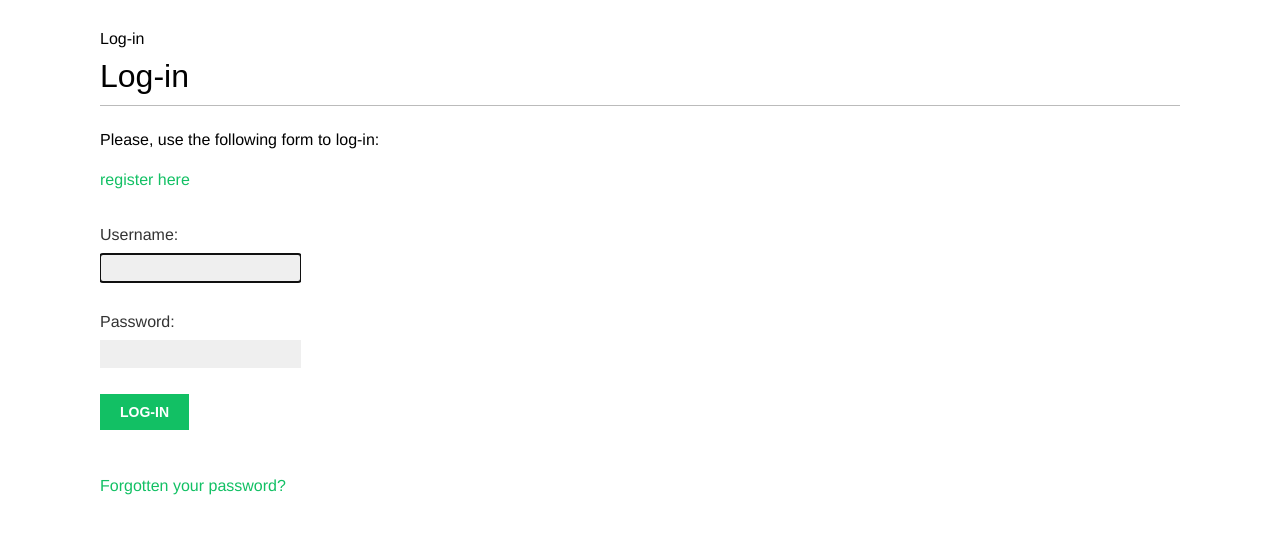
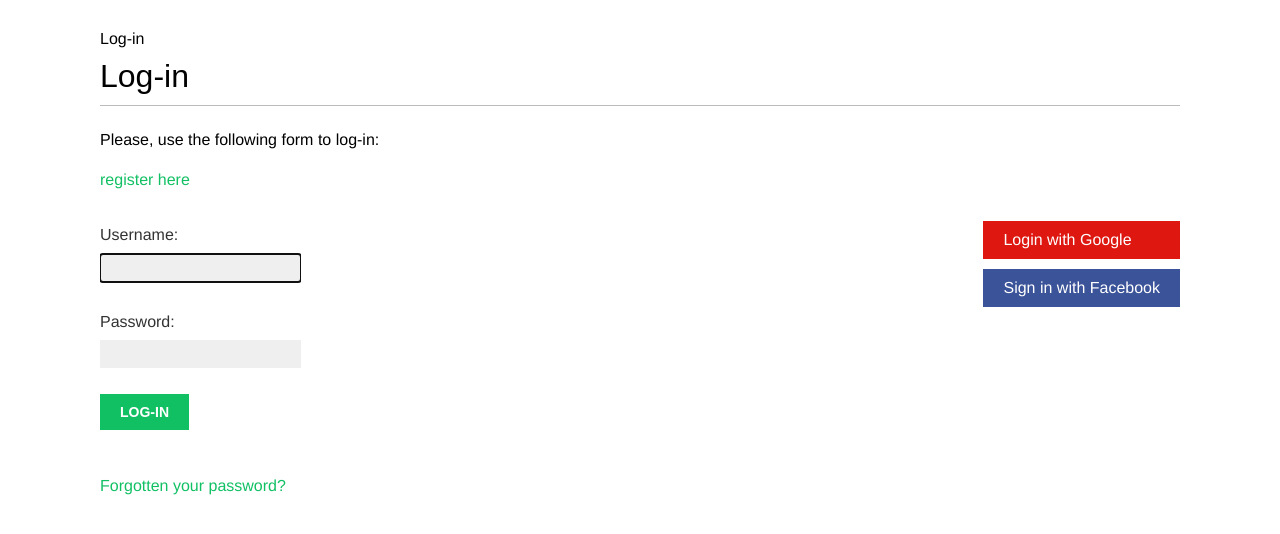
Before and after one commit to Jaychitra28/Social_media, a Django app: page /account/login/ in a window 1280 px wide. Shown: the part 47-581 px from the top of the page. Run offline with Django 4.2, Linux system fonts and the light colour scheme; some web fonts are replaced.

Commit message:
Add social authentication to the site

```diff
--- a/bookmarks/account/templates/registration/login.html
+++ b/bookmarks/account/templates/registration/login.html
@@ -18,5 +18,15 @@
                 <a href="{% url "password_reset" %}">Forgotten your password?</a>
             </p>
         </div>
+        <div class="social">
+            <ul>
+                <li class="google">
+                    <a href="{% url "social:begin" "google-oauth2" %}">Login with Google</a></li>
+                <li class="facebook">
+                <a href="{% url "social:begin" "facebook" %}">Sign in with
+               Facebook</a>
+                </li>
+            </ul>
+            </div>
 {% endif %}
 {% endblock %}
--- a/bookmarks/bookmarks/settings.py
+++ b/bookmarks/bookmarks/settings.py
@@ -31,7 +31,7 @@ SECRET_KEY = (
 # SECURITY WARNING: don't run with debug turned on in production!
 DEBUG = True
 
-ALLOWED_HOSTS = []
+ALLOWED_HOSTS = ["mysite.com", "localhost", "127.0.0.1"]
 
 
 # Application definition
@@ -44,6 +44,8 @@ INSTALLED_APPS = [
     "django.contrib.sessions",
     "django.contrib.messages",
     "django.contrib.staticfiles",
+    "django_extensions",
+    "social_django",
 ]
 
 MIDDLEWARE = [
--- a/bookmarks/bookmarks/urls.py
+++ b/bookmarks/bookmarks/urls.py
@@ -22,6 +22,7 @@ urlpatterns = [
     path("admin/", admin.site.urls),
     path("account/", include("django.contrib.auth.urls")),
     path("account/", include("account.urls")),
+    path("social-auth/", include("social_django.urls", namespace="social")),
 ]
 if settings.DEBUG:
     urlpatterns += static(
--- a/bookmarks/requirements.txt
+++ b/bookmarks/requirements.txt
@@ -1 +1,7 @@
 Pillow==9.3.0
+social-auth-app-django==5.0.0
+social-auth-core==4.3.0
+django-extensions==3.2.1
+MarkupSafe==2.1.1
+werkzeug==2.2.2
+pyOpenSSL==22.1.0
```
